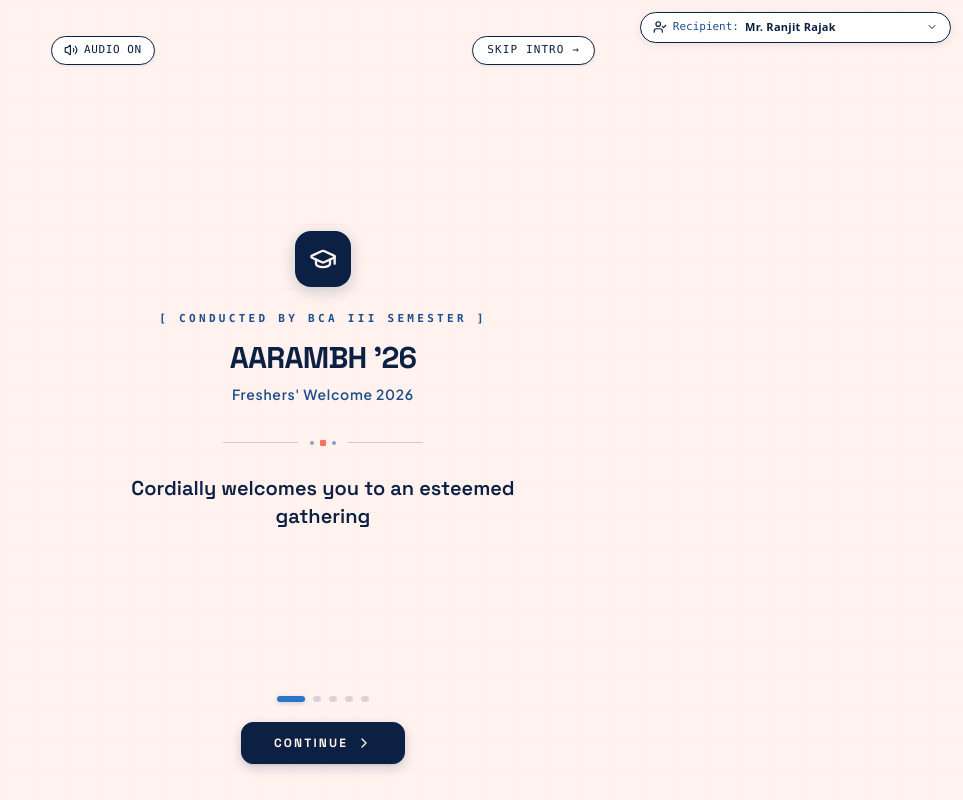
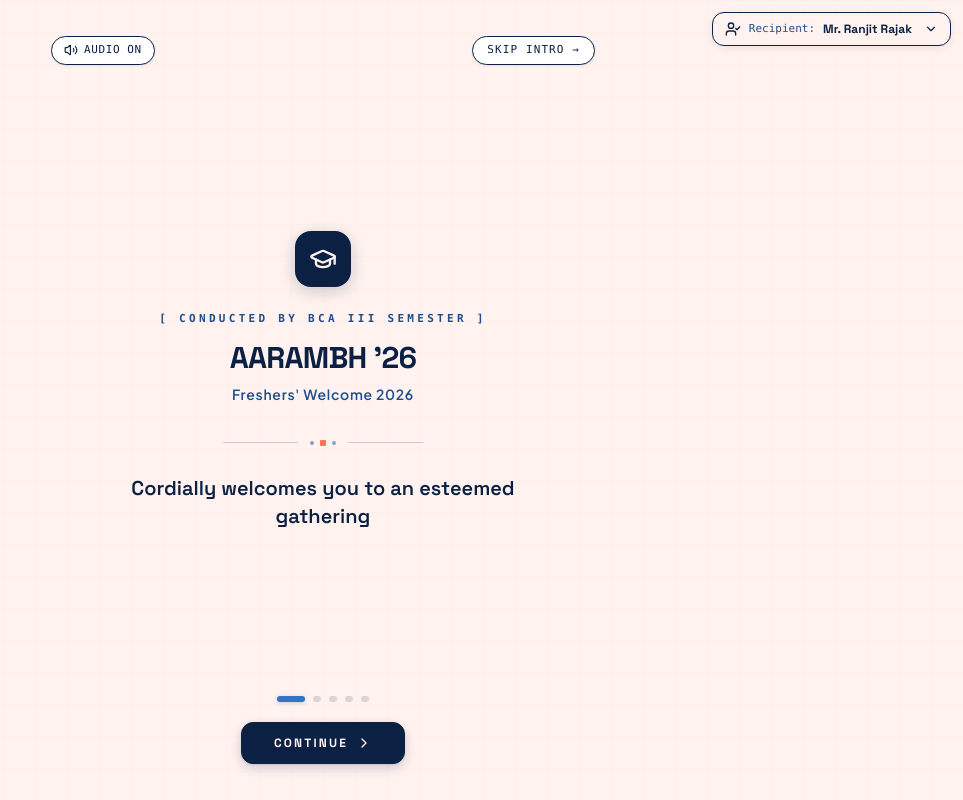
Before and after one commit to itsxmit1503/invitation, a Next.js app in the folder frontend/: page / in a window 1280 px wide. Shown: the whole page, without its empty margins (317-1280 px from the left). Built offline with nearby package versions, Linux system fonts and the light colour scheme.

Commit message:
Replace native select with custom command-menu faculty recipient switcher

```diff
--- a/frontend/src/components/ui/FacultyPreviewSwitcher.tsx
+++ b/frontend/src/components/ui/FacultyPreviewSwitcher.tsx
@@ -1,9 +1,10 @@
 "use client";
 
-import React from "react";
+import React, { useState, useRef, useEffect, useCallback } from "react";
 import { useRouter } from "next/navigation";
-import { UserCheck, ChevronDown } from "lucide-react";
-import { FACULTY_RECIPIENTS } from "@/data/mockInvitations";
+import { motion, AnimatePresence } from "framer-motion";
+import { UserCheck, ChevronDown, Check } from "lucide-react";
+import { FACULTY_RECIPIENTS, SLUG_ALIASES } from "@/data/mockInvitations";
 
 interface FacultyPreviewSwitcherProps {
   currentSlug?: string;
@@ -11,38 +12,216 @@ interface FacultyPreviewSwitcherProps {
 
 export default function FacultyPreviewSwitcher({ currentSlug }: FacultyPreviewSwitcherProps) {
   const router = useRouter();
+  const [isOpen, setIsOpen] = useState(false);
+  const containerRef = useRef<HTMLDivElement>(null);
+  const triggerRef = useRef<HTMLButtonElement>(null);
+  const listRef = useRef<HTMLDivElement>(null);
 
-  const handleChange = (e: React.ChangeEvent<HTMLSelectElement>) => {
-    const selectedSlug = e.target.value;
-    if (selectedSlug) {
-      router.push(`/invite/${selectedSlug}`);
+  // Resolve matching faculty object including aliases
+  const resolvedSlug = SLUG_ALIASES[currentSlug || ""] || currentSlug;
+  const currentFaculty =
+    FACULTY_RECIPIENTS.find((f) => f.slug === resolvedSlug) ||
+    FACULTY_RECIPIENTS.find((f) => f.slug === currentSlug) ||
+    FACULTY_RECIPIENTS[0];
+
+  const selectedIndex = FACULTY_RECIPIENTS.findIndex((f) => f.slug === currentFaculty.slug);
+  const [highlightedIndex, setHighlightedIndex] = useState(selectedIndex >= 0 ? selectedIndex : 0);
+
+  // Synchronize highlighted index when selected faculty changes
+  useEffect(() => {
+    if (selectedIndex >= 0) {
+      setHighlightedIndex(selectedIndex);
+    }
+  }, [selectedIndex]);
+
+  // Scroll active item into view when navigating via keyboard
+  useEffect(() => {
+    if (isOpen && highlightedIndex >= 0 && listRef.current) {
+      const activeItem = listRef.current.children[highlightedIndex] as HTMLElement;
+      if (activeItem) {
+        activeItem.scrollIntoView({ block: "nearest" });
+      }
+    }
+  }, [highlightedIndex, isOpen]);
+
+  // Click outside to close
+  useEffect(() => {
+    const handleClickOutside = (event: MouseEvent) => {
+      if (containerRef.current && !containerRef.current.contains(event.target as Node)) {
+        setIsOpen(false);
+      }
+    };
+
+    if (isOpen) {
+      document.addEventListener("mousedown", handleClickOutside);
+    }
+    return () => {
+      document.removeEventListener("mousedown", handleClickOutside);
+    };
+  }, [isOpen]);
+
+  const handleSelect = useCallback(
+    (slug: string) => {
+      setIsOpen(false);
+      if (slug && slug !== currentSlug) {
+        router.push(`/invite/${slug}`);
+      }
+    },
+    [currentSlug, router]
+  );
+
+  // Keyboard navigation
+  const handleKeyDown = (e: React.KeyboardEvent) => {
+    if (!isOpen) {
+      if (e.key === "ArrowDown" || e.key === "ArrowUp" || e.key === "Enter" || e.key === " ") {
+        e.preventDefault();
+        setIsOpen(true);
+        if (selectedIndex >= 0) {
+          setHighlightedIndex(selectedIndex);
+        }
+      }
+      return;
+    }
+
+    switch (e.key) {
+      case "ArrowDown":
+        e.preventDefault();
+        setHighlightedIndex((prev) => (prev + 1) % FACULTY_RECIPIENTS.length);
+        break;
+      case "ArrowUp":
+        e.preventDefault();
+        setHighlightedIndex((prev) => (prev - 1 + FACULTY_RECIPIENTS.length) % FACULTY_RECIPIENTS.length);
+        break;
+      case "Enter":
+      case " ":
+        e.preventDefault();
+        if (highlightedIndex >= 0 && highlightedIndex < FACULTY_RECIPIENTS.length) {
+          handleSelect(FACULTY_RECIPIENTS[highlightedIndex].slug);
+        }
+        break;
+      case "Escape":
+        e.preventDefault();
+        setIsOpen(false);
+        triggerRef.current?.focus();
+        break;
+      case "Tab":
+        setIsOpen(false);
+        break;
     }
   };
 
   return (
     <aside aria-label="Faculty Recipient Switcher" className="fixed top-2.5 right-2.5 sm:top-3 sm:right-3 z-50">
-      <div className="relative flex items-center gap-1.5 px-2.5 py-1 sm:px-3 sm:py-1.5 rounded-full bg-[#FFFFFF] border border-[#0B2042] shadow-[0_2px_8px_rgba(11,32,66,0.08)] text-[10px] sm:text-[11px] text-[#0B2042] transition-all hover:bg-[#FFF8F6]">
-        <UserCheck className="w-3.5 h-3.5 text-[#0B2042] shrink-0" />
-        <span className="hidden sm:inline font-mono font-medium text-[#1E4E8B]">Recipient:</span>
-        <div className="relative flex items-center">
-          <select
-            aria-label="Select Faculty Recipient Preview"
-            value={currentSlug || "ranjit-rajak"}
-            onChange={handleChange}
-            className="bg-transparent text-[#0B2042] font-semibold text-[10px] sm:text-[11px] pr-4 outline-none cursor-pointer appearance-none tracking-wide"
-          >
-            {FACULTY_RECIPIENTS.map((faculty) => (
-              <option
-                key={faculty.slug}
-                value={faculty.slug}
-                className="bg-[#FFFFFF] text-[#0B2042] py-1 text-xs"
+      <div ref={containerRef} className="relative">
+        {/* Custom Dropdown Trigger */}
+        <button
+          ref={triggerRef}
+          type="button"
+          role="combobox"
+          aria-expanded={isOpen}
+          aria-haspopup="listbox"
+          aria-label="Select Faculty Recipient Preview"
+          onClick={() => {
+            setIsOpen((prev) => !prev);
+            if (!isOpen && selectedIndex >= 0) {
+              setHighlightedIndex(selectedIndex);
+            }
+          }}
+          onKeyDown={handleKeyDown}
+          className="relative flex items-center gap-1.5 sm:gap-2 px-3 py-1.5 sm:py-2 rounded-xl bg-[#FFF2EF] border border-[#0B2042] shadow-[0_2px_8px_rgba(11,32,66,0.08)] text-[11px] sm:text-xs text-[#0B2042] transition-all hover:bg-white hover:border-[#1E4E8B] focus:outline-none focus:ring-2 focus:ring-[#0B2042]/20 cursor-pointer select-none max-w-[280px] sm:max-w-xs"
+        >
+          <UserCheck className="w-3.5 h-3.5 sm:w-4 sm:h-4 text-[#0B2042] shrink-0" />
+          <span className="hidden sm:inline font-mono font-medium text-[#1E4E8B] text-[10px] sm:text-[11px] shrink-0">
+            Recipient:
+          </span>
+          <span className="font-display font-bold text-[#0B2042] truncate leading-tight">
+            {currentFaculty.recipientName}
+          </span>
+          <ChevronDown
+            className={`w-3.5 h-3.5 text-[#0B2042] shrink-0 ml-1 transition-transform duration-200 ${
+              isOpen ? "rotate-180" : ""
+            }`}
+          />
+        </button>
+
+        {/* Custom Floating Dropdown Panel */}
+        <AnimatePresence>
+          {isOpen && (
+            <motion.div
+              role="listbox"
+              aria-label="Faculty Recipients Directory"
+              tabIndex={-1}
+              initial={{ opacity: 0, y: -4, scale: 0.98 }}
+              animate={{ opacity: 1, y: 0, scale: 1 }}
+              exit={{ opacity: 0, y: -4, scale: 0.98 }}
+              transition={{ duration: 0.18, ease: [0.16, 1, 0.3, 1] }}
+              className="absolute right-0 top-full mt-1.5 w-72 sm:w-80 max-w-[calc(100vw-20px)] bg-[#FFF2EF] border border-[#0B2042] shadow-[0_12px_32px_rgba(11,32,66,0.14)] rounded-xl sm:rounded-2xl overflow-hidden z-50 flex flex-col"
+            >
+              {/* Directory Header Strip */}
+              <div className="px-3 py-2 border-b border-[#0B2042]/10 flex items-center justify-between bg-white/60 shrink-0">
+                <span className="text-[9px] font-mono uppercase tracking-[0.2em] text-[#1E4E8B] font-bold">
+                  [ FACULTY DIRECTORY ]
+                </span>
+                <span className="text-[9px] font-mono text-[#0B2042]/70 font-semibold">
+                  {FACULTY_RECIPIENTS.length} Recipients
+                </span>
+              </div>
+
+              {/* Scrollable Recipient List */}
+              <div
+                ref={listRef}
+                className="max-h-[55vh] sm:max-h-[340px] overflow-y-auto p-1.5 space-y-1 overscroll-contain"
+                style={{ scrollbarWidth: "thin", scrollbarColor: "#0B2042 #FFF2EF" }}
               >
-                {faculty.recipientName}
-              </option>
-            ))}
-          </select>
-          <ChevronDown className="w-3 h-3 text-[#0B2042] absolute right-0 pointer-events-none" />
-        </div>
+                {FACULTY_RECIPIENTS.map((faculty, index) => {
+                  const isSelected = faculty.slug === currentFaculty.slug;
+                  const isHighlighted = index === highlightedIndex;
+
+                  return (
+                    <button
+                      key={faculty.slug}
+                      type="button"
+                      role="option"
+                      aria-selected={isSelected}
+                      onClick={() => handleSelect(faculty.slug)}
+                      onMouseEnter={() => setHighlightedIndex(index)}
+                      className={`w-full min-h-[44px] px-3 py-2 rounded-lg text-left flex items-center justify-between gap-2.5 transition-colors duration-150 cursor-pointer select-none ${
+                        isSelected
+                          ? "bg-[#0B2042] text-[#FFF2EF] shadow-[0_2px_8px_rgba(11,32,66,0.15)]"
+                          : isHighlighted
+                          ? "bg-[#1E4E8B]/10 text-[#0B2042]"
+                          : "text-[#0B2042] hover:bg-[#1E4E8B]/8"
+                      }`}
+                    >
+                      <div className="min-w-0 flex-1">
+                        <p
+                          className={`text-xs sm:text-[13px] truncate ${
+                            isSelected ? "font-bold text-[#FFF2EF]" : "font-semibold text-[#0B2042]"
+                          }`}
+                        >
+                          {faculty.recipientName}
+                        </p>
+                        <p
+                          className={`text-[10px] font-mono tracking-wide truncate ${
+                            isSelected ? "text-[#FFF2EF]/80" : "text-[#1E4E8B]"
+                          }`}
+                        >
+                          Honored Faculty
+                        </p>
+                      </div>
+
+                      {isSelected && (
+                        <div className="w-5 h-5 rounded-md bg-[#FFF2EF]/15 flex items-center justify-center shrink-0">
+                          <Check className="w-3.5 h-3.5 text-[#FFF2EF]" strokeWidth={2.5} />
+                        </div>
+                      )}
+                    </button>
+                  );
+                })}
+              </div>
+            </motion.div>
+          )}
+        </AnimatePresence>
       </div>
     </aside>
   );
```
